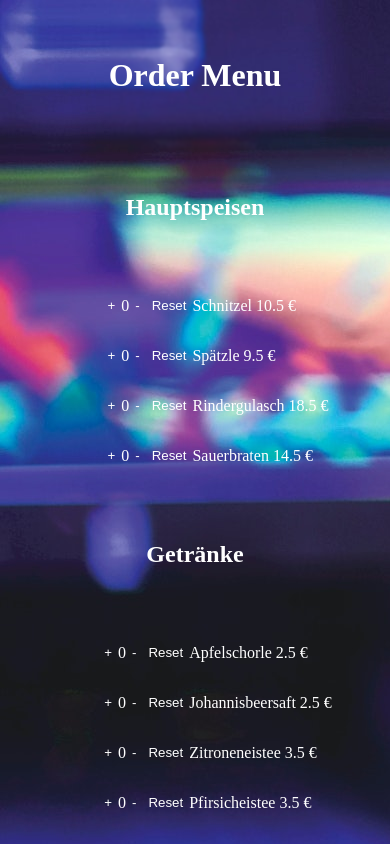
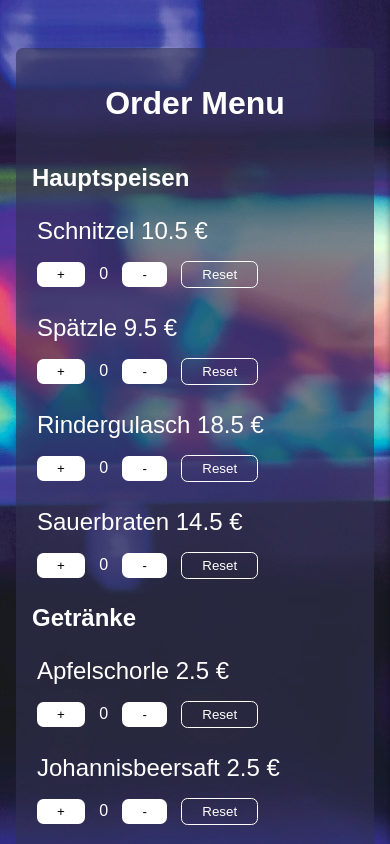
Before and after one commit to henkegithub/instroke-app, a Next.js app: page /order-list in a window 390 px wide. Shown: the top 844 px of the page. Built offline with nearby package versions, Linux system fonts and the light colour scheme.

Commit message:
styling components making mobile version work etc

```diff
--- a/components/Product/index.js
+++ b/components/Product/index.js
@@ -1,5 +1,7 @@
-import { StyledOrderButton } from "../StyledButton";
+import { styled } from "styled-components";
+import { StyledOrderButton, StyledOrderGhostButton } from "../StyledButton";
 import { StyledList } from "../StyledList";
+import { StyledParagraph } from "../StyledParagraph";
 
 export function Product({ id, name, price, handleAmountChange, amount = 0 }) {
   const increase = () => {
@@ -18,22 +20,38 @@ export function Product({ id, name, price, handleAmountChange, amount = 0 }) {
     }
   };
   return (
-    <>
     <StyledList>
+      <StyledMenuItem>
+        <StyledParagraph>
+          {name} {price} €
+        </StyledParagraph>
+        <StyledDiv>
           <StyledOrderButton className="control__btn" onClick={increase}>
             +
           </StyledOrderButton>
-        <p>{amount}</p>
+          {amount}
           <StyledOrderButton className="control__btn" onClick={decrease}>
             -
           </StyledOrderButton>
-        <StyledOrderButton className="reset" onClick={reset}>
+          <StyledOrderGhostButton className="reset" onClick={reset}>
             Reset
-        </StyledOrderButton>
-        <p>
-          {name} {price} €
-        </p>
+          </StyledOrderGhostButton>
+        </StyledDiv>
+      </StyledMenuItem>
     </StyledList>
-    </>
   );
 }
+
+const StyledMenuItem = styled.div`
+  width: 100%;
+  justify-content: space-between;
+  display: flex;
+  flex-wrap: wrap;
+  gap: 1rem;
+`;
+
+const StyledDiv = styled.div`
+  display: flex;
+  gap: 0.9rem;
+  align-items: center;
+`;
--- a/components/StyledButton/index.js
+++ b/components/StyledButton/index.js
@@ -6,7 +6,17 @@ export const StyledButton = styled.button`
 `;
 
 export const StyledOrderButton = styled.button`
+  color: black;
+  border: none;
+  background: white;
+  padding: 5px 20px;
+  border-radius: 6.5px;
+`;
+
+export const StyledOrderGhostButton = styled.button`
   color: white;
-  border: none;
+  border: 1px solid white;
   background: transparent;
+  padding: 5px 20px;
+  border-radius: 6.5px;
 `;
--- a/components/StyledHeader/index.js
+++ b/components/StyledHeader/index.js
@@ -6,14 +6,8 @@ export const StyledHeaderPosition = styled.div`
   flex-direction: column;
   justify-content: center;
   align-items: center;
-  position: sticky;
-  top: -5rem;
-  backdrop-filter: blur(1px);
-  height: 150px;
   z-index: 2;
 
   @media ${device.tablet} {
-    height: 200px;
-    top: -8rem;
   }
 `;
--- a/components/StyledImage/index.js
+++ b/components/StyledImage/index.js
@@ -3,10 +3,10 @@ import { device } from "@/utils/globalValues";
 import Image from "next/image";
 
 export const StyledImage = styled(Image)`
+  border-radius: 6.5px;
   width: 100%;
   height: auto;
   @media ${device.tablet} {
     width: 60%;
-    max-width: 300px;
   }
 `;
--- a/components/StyledList/index.js
+++ b/components/StyledList/index.js
@@ -1,17 +1,23 @@
 import styled from "styled-components";
 
 export const StyledUlList = styled.ul`
-  display: block;
-  list-style-type: disc;
-  margin: 0
-  margin-block-start: 1em;
-  margin-block-end: 1em;
-  margin-inline-start: 0px;
-  margin-inline-end: 0px;
-  padding-inline-start: 0;
+  // display: block;
+  // list-style-type: disc;
+  // margin: 0
+  // margin-block-start: 1em;
+  // margin-block-end: 1em;
+  // margin-inline-start: 0px;
+  // margin-inline-end: 0px;
+  // padding-inline-start: 0;
+  display: flex;
+  flex-direction: column;
+  gap: 1rem;
+  padding-left: 0;
 `;
 export const StyledList = styled.li`
   list-style-type: none;
   display: flex;
-  padding: 0;
+  gap: 1rem;
+  padding: 5px;
+  align-items: center;
 `;
--- /dev/null
+++ b/components/StyledMenuContainer/index.js
@@ -0,0 +1,8 @@
+import styled from "styled-components";
+
+export const StyledMenuContainer = styled.div`
+  border-radius: 6.5px;
+  background-color: rgba(49, 49, 83, 0.6);
+  margin-top: 3rem;
+  padding: 1rem;
+`;
--- a/components/StyledParagraph/index.js
+++ b/components/StyledParagraph/index.js
@@ -1,5 +1,6 @@
 import styled from "styled-components";
 
 export const StyledParagraph = styled.p`
-  gap: 0;
+  margin: 0;
+  font-size: 24px;
 `;
--- a/components/order-menu/drink-menu/index.js
+++ b/components/order-menu/drink-menu/index.js
@@ -1,10 +1,10 @@
 import { Product } from "@/components/Product";
-import { StyledList } from "@/components/StyledList";
+import { StyledUlList } from "@/components/StyledList";
 import { menuItems } from "@/pages/_app.js";
 
 export default function Drinks({ handleAmountChange, items }) {
   return (
-    <ul>
+    <StyledUlList>
       {menuItems
         .filter((item) => item.type === "drink")
         .map((drink) => (
@@ -15,6 +15,6 @@ export default function Drinks({ handleAmountChange, items }) {
             {...drink}
           />
         ))}
-    </ul>
+    </StyledUlList>
   );
 }
--- a/components/order-menu/main-menu/index.js
+++ b/components/order-menu/main-menu/index.js
@@ -1,9 +1,9 @@
 import { Product } from "@/components/Product";
-import { StyledList } from "@/components/StyledList";
+import { StyledUlList } from "@/components/StyledList";
 import { menuItems } from "@/pages/_app.js";
 export default function Maindishes({ handleAmountChange, items }) {
   return (
-    <ul>
+    <StyledUlList>
       {menuItems
         .filter((item) => item.type === "food")
         .map((maindish) => (
@@ -14,6 +14,6 @@ export default function Maindishes({ handleAmountChange, items }) {
             {...maindish}
           />
         ))}
-    </ul>
+    </StyledUlList>
   );
 }
--- a/pages/order-list/index.js
+++ b/pages/order-list/index.js
@@ -7,6 +7,7 @@ import BackButton from "@/components/back-button";
 import { useState } from "react";
 import { StyledMain } from "@/components/StyledMain";
 import { StyledHeaderPosition } from "@/components/StyledHeader";
+import { StyledMenuContainer } from "@/components/StyledMenuContainer";
 
 export default function OrderList({
   handleAmountChange,
@@ -27,6 +28,7 @@ export default function OrderList({
   return (
     <>
       <StyledMain>
+        <StyledMenuContainer>
           <StyledHeaderPosition>
             <h1>Order Menu</h1>
           </StyledHeaderPosition>
@@ -43,6 +45,7 @@ export default function OrderList({
           {drawerOpen && <Backdrop close={backdropClickHandler} />}
           <ShoppingCart toggle={drawerToggleClickHandler} />
           <BackButton />
+        </StyledMenuContainer>
       </StyledMain>
     </>
   );
--- a/pages/order-overview/index.js
+++ b/pages/order-overview/index.js
@@ -5,11 +5,13 @@ import styled from "styled-components";
 const StyledOrderOverview = styled.div`
   height: 100%;
   position: fixed;
+  background-color: rgba(77, 78, 131, 0.7);
+  padding: 20px;
   top: 0;
   right: 0;
   width: 40%;
   z-index: 200;
-  // box-shadow: 1px 0px 7px rgba(0, 0, 0, 0.5);
+  box-shadow: 1px 0px 7px rgba(0, 0, 0, 0.5);
   transform: ${(props) =>
     props.$isOpen ? "translateX(0)" : "translateX(100%)"};
   transition: transform 0.3s ease-out;
--- a/styles.js
+++ b/styles.js
@@ -20,6 +20,7 @@ export default createGlobalStyle`
     flex-direction: column;
     align-items: center;
     background-image: url("/bowling-image.jpg");
+    font-family: sans-serif;
   }
 
 `;
```
Lines whose indentation alone changed are shown as unchanged.
